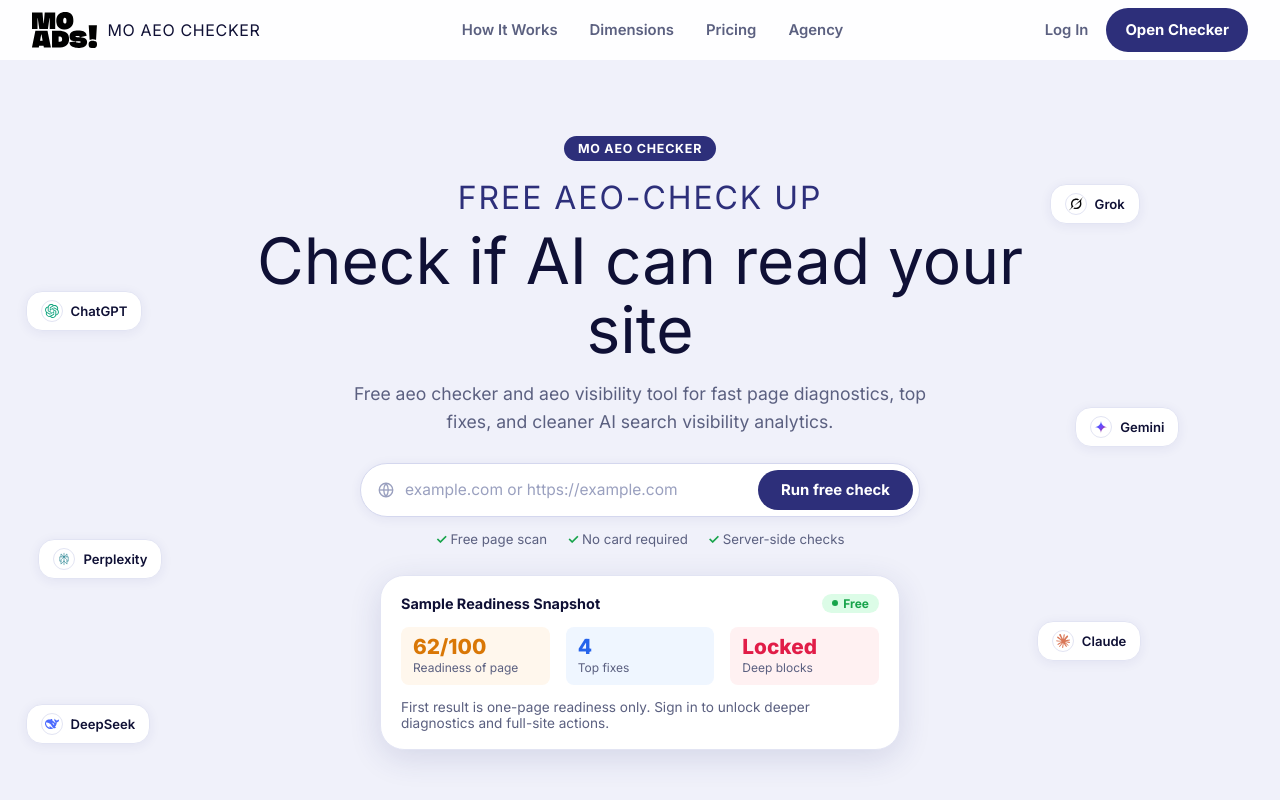
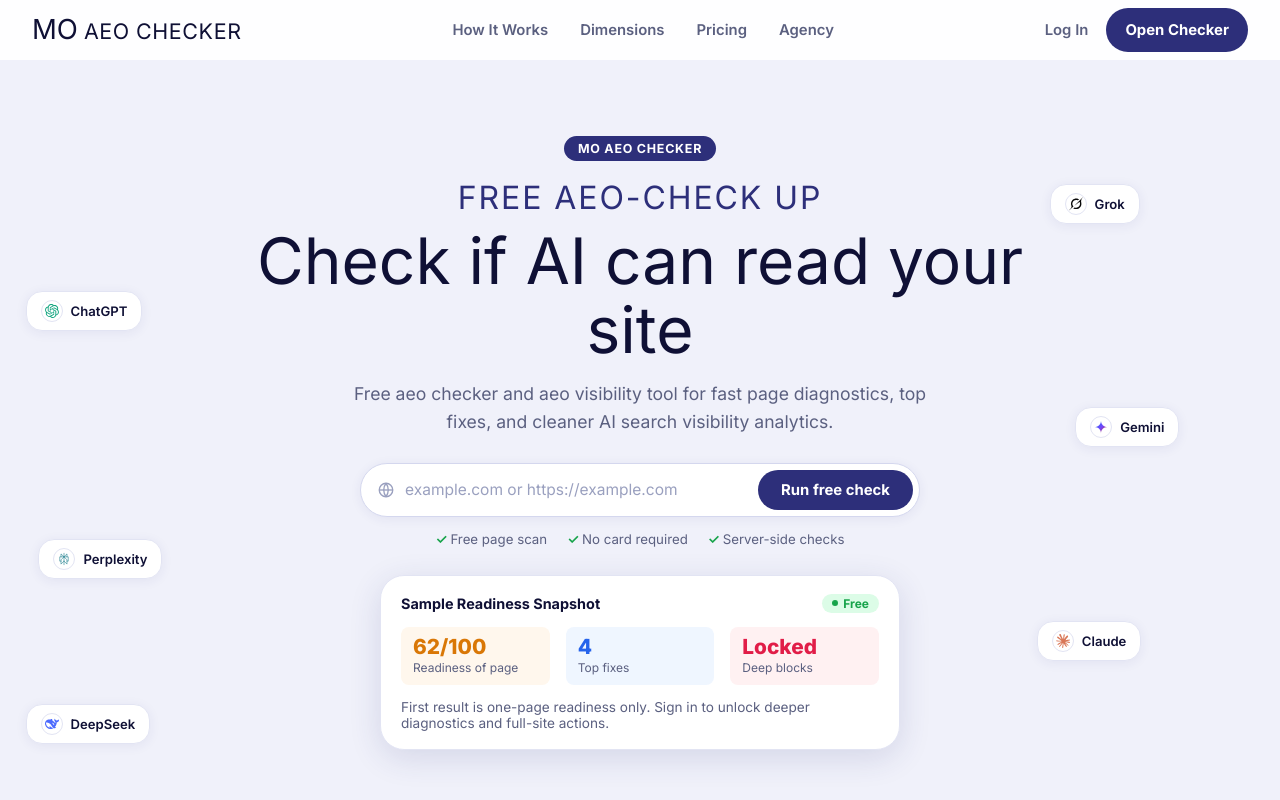
Before and after one commit to eugene763/moads-platform, a Next.js app in the folder apps/aeo-web/: page / in a window 1280 px wide. Shown: the top 800 px of the page. Built offline with nearby package versions, Linux system fonts and the light colour scheme; no server answers.

Commit message:
fix(aeo-web): use standalone MO AEO CHECKER wordmark

```diff
--- a/apps/aeo-web/app/globals.css
+++ b/apps/aeo-web/app/globals.css
@@ -121,21 +121,24 @@
   display: inline-flex;
   align-items: center;
   text-decoration: none;
-  gap: 10px;
-}
-
-.brand-logo-image {
-  display: block;
-  width: auto;
-  height: 36px;
 }
 
 .brand-service-name {
   font-family: "Coolvetica", var(--font-body), sans-serif;
-  font-size: 1rem;
-  letter-spacing: 0.04em;
+  display: inline-flex;
+  align-items: baseline;
+  gap: 0.28em;
+  font-size: 1.34rem;
+  line-height: 0.9;
+  letter-spacing: 0.03em;
   color: var(--ink);
   white-space: nowrap;
+}
+
+.brand-service-name span:first-child {
+  font-size: 1.72rem;
+  font-weight: 400;
+  letter-spacing: 0;
 }
 
 .top-nav nav {
--- a/apps/aeo-web/components/aeo-top-nav.tsx
+++ b/apps/aeo-web/components/aeo-top-nav.tsx
@@ -1,6 +1,5 @@
 "use client";
 
-import Image from "next/image";
 import Link from "next/link";
 import {useEffect, useState} from "react";
 
@@ -32,8 +31,11 @@
   return (
     <header className={`top-nav${scrolled ? " scrolled" : ""}`}>
       <Link href="/" className="brand brand-logo" aria-label="MO AEO CHECKER home">
-        <Image src="/logo-moads.svg" alt="MO AEO CHECKER" width={122} height={44} className="brand-logo-image" priority />
-        <span className="brand-service-name">MO AEO CHECKER</span>
+        <span className="brand-service-name" aria-hidden="true">
+          <span>MO</span>
+          <span>AEO</span>
+          <span>CHECKER</span>
+        </span>
       </Link>
 
       <nav>
```
